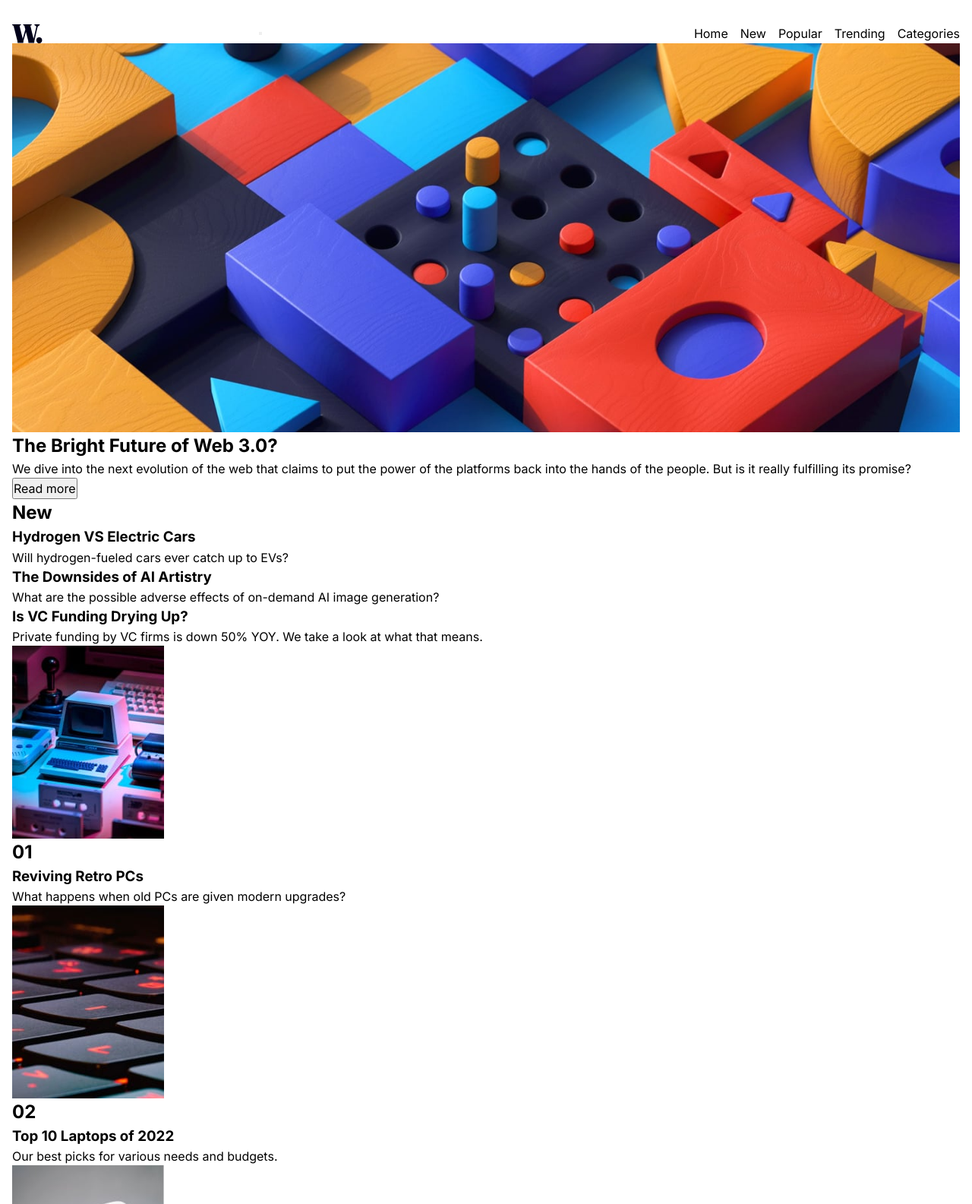
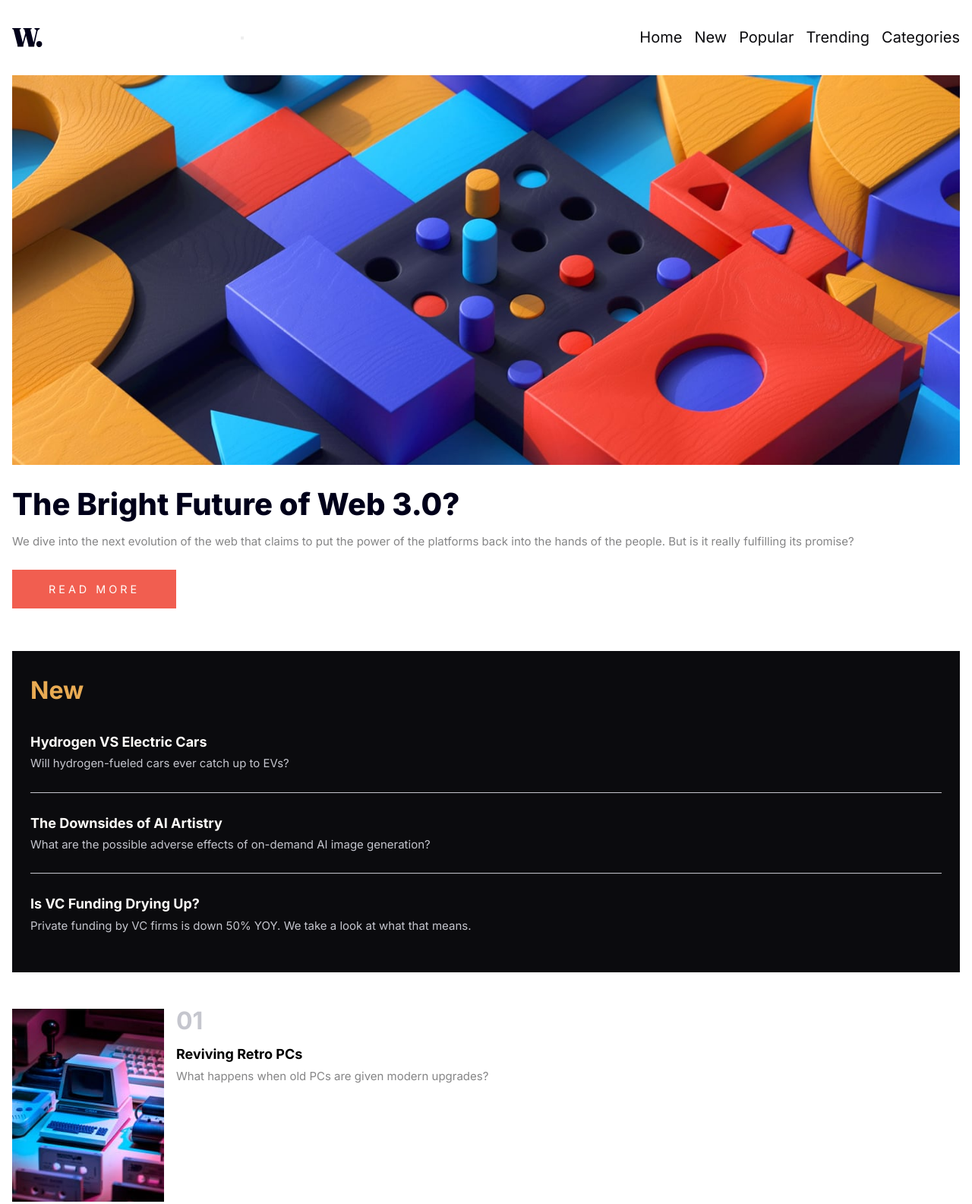
Before and after one commit to rickvandesande/FEMNTR-news-homepage-main, a plain HTML site: page index.html in a window 1280 px wide. Shown: the top 1585 px of the page at 76% size. Drawn offline with Linux system fonts and the light colour scheme.

Commit message:
Mobile styling done

```diff
--- a/index.html
+++ b/index.html
@@ -29,11 +29,11 @@
     <div class="mobile-nav-bg-overlay" data-visible="false"></div>
     <nav>
       <ul class="primary-navigation" id="primary-navigation" data-visible="false">
-        <li>Home</li>
-        <li>New</li>
-        <li>Popular</li>
-        <li>Trending</li>
-        <li>Categories</li>
+        <li><a href="">Home</a></li>
+        <li><a href="">New</a></li>
+        <li><a href="">Popular</a></li>
+        <li><a href="">Trending</a></li>
+        <li><a href="">Categories</a></li>
       </ul>
     </nav>
   </header>
@@ -44,13 +44,13 @@
         <img src="./assets/images/image-web-3-mobile.jpg"
           alt="Decorative image for the The Bright Future of Web 3.0 article. Image shows various coloured blocks">
       </picture>
-      <h2>The Bright Future of Web 3.0?</h2>
+      <h1>The Bright Future of Web 3.0?</h1>
       <p>
         We dive into the next evolution of the web that claims to put the power of the platforms back into the hands of
         the
         people. But is it really fulfilling its promise?
       </p>
-      <button>Read more</button>
+      <button class="readmore-btn">Read more</button>
     </section>
     <section class="new">
       <h2>New</h2>
@@ -68,31 +68,37 @@
       </article>
     </section>
     <section class="top-articles">
-      <article>
-        <picture>
+      <article class="top-article">
+        <picture class="top-article-img">
           <img src="./assets/images/image-retro-pcs.jpg" alt="Image of a retro PC" class="article-img">
         </picture>
+        <div class="top-article-text">
           <h2>01</h2>
           <h3>Reviving Retro PCs</h3>
           <p>What happens when old PCs are given modern upgrades?</p>
+        </div>
       </article>
-      <article>
-        <picture>
+      <article class="top-article">
+        <picture class="top-article-img">
           <img src="./assets/images/image-top-laptops.jpg" alt="Zoomed in image of a laptop keyboard"
             class="article-img">
         </picture>
+        <div class="top-article-text">
           <h2>02</h2>
           <h3>Top 10 Laptops of 2022</h3>
           <p>Our best picks for various needs and budgets.</p>
+        </div>
       </article>
-      <article>
-        <picture>
+      <article class="top-article">
+        <picture class="top-article-img">
           <img src="./assets/images/image-gaming-growth.jpg"
             alt="Hand throwing a game controller in the air on a grey background" class="article-img">
         </picture>
+        <div class="top-article-text">
           <h2>03</h2>
           <h3>The Growth of Gaming</h3>
           <p>How the pandemic has sparked fresh opportunities.</p>
+        </div>
       </article>
     </section>
   </main>
--- a/style.css
+++ b/style.css
@@ -51,7 +51,7 @@ body {
     5. Improve text rendering
   */
 body {
-    line-height: 1.5;
+    line-height: 1.75;
     -webkit-font-smoothing: antialiased;
 }
 
@@ -102,17 +102,50 @@ h6 {
 body {
     padding: 2rem 1rem;
     overflow-x: hidden;
+    font-size: 0.937rem;
 }
+p{
+    color: var(--clr-neutral-700);
+}
+a {
+    color: var(--clr-neutral-800);
+}
+a:hover, a:focus{
+    color: var(--clr-primary-200);
+}
+
 header {
     display: flex;
     justify-content: space-between;
     align-items: center;
+}
+h1 {
+    font-size: 2.5rem;
+    font-weight: var(--fw-extra-bold);
+    line-height: 1;
+    margin-bottom: 1rem;
+    color: var(--clr-neutral-900);
+}
+h2 {
+    font-size: 2rem;
+}
+
+h3 {
+    font-size: 1.125rem;
+    line-height: 1.75;
+}
+
+.primary-navigation {
+    font-size: 1.25rem;
 }
 
 nav ul {
     display: flex;
     gap: 1rem;
     list-style: none;
+}
+nav a {
+    text-decoration: none;
 }
 .sr-only{
     display: none;
@@ -124,7 +157,6 @@ nav ul {
         position: fixed;
         inset: 0 0 0 30%;
         background: var(--clr-neutral-200);
-        border: 1px solid magenta;
 
         transform: translateX(100%);
         transition: transform 1s ease-out ;
@@ -147,7 +179,7 @@ nav ul {
         height: 2rem;
         border: none;
         top: 2rem;
-        right: 1.5rem;
+        right: 1rem;
     }
     .mobile-nav-toggle[aria-expanded="true"]{
         background-image: url(./assets/images/icon-menu-close.svg);
@@ -167,3 +199,59 @@ nav ul {
         transform: translateX(0%);
     }
 }
+.featured-img {
+    margin: 2rem 0;
+}
+.readmore-btn {
+    background-color: var(--clr-primary-300);
+    color: var(--clr-neutral-200);
+    font-size: 0.9rem;
+    border: none;
+    text-transform: uppercase;
+    letter-spacing: 0.25rem;
+    margin: 1.5rem 0;
+    padding: 0.8rem 3rem;
+}
+.readmore-btn:hover, .readmore-btn:focus {
+    background-color: var(--clr-primary-200);
+}
+.new {
+    background-color: var(--clr-neutral-800);
+    margin: 2rem 0;
+    padding: 1.5rem 1.5rem;
+}
+.new p{
+    color: var(--clr-neutral-300);
+}
+.new-article {
+    border-bottom: 1px solid var(--clr-neutral-300);
+    padding: 1.5rem 0;
+}
+.new-article:last-child{
+    border: none;
+}
+.new h2{
+    color: var(--clr-primary-200);
+}
+.new h3 {
+    color: var(--clr-neutral-200);
+}
+.top-articles {
+    display: flex;
+    flex-direction: column;
+}
+.top-article {
+    display: flex;
+    width: 100%;
+    flex-direction: row;
+    gap: 1rem;
+    margin: 1rem 0;
+}
+.top-article-img{
+   max-width: 30%;
+}
+.top-article h2 {
+    color: var(--clr-neutral-300);
+    line-height: 1;
+    margin-bottom: .75rem;
+}
```
Lines whose indentation alone changed are shown as unchanged.
